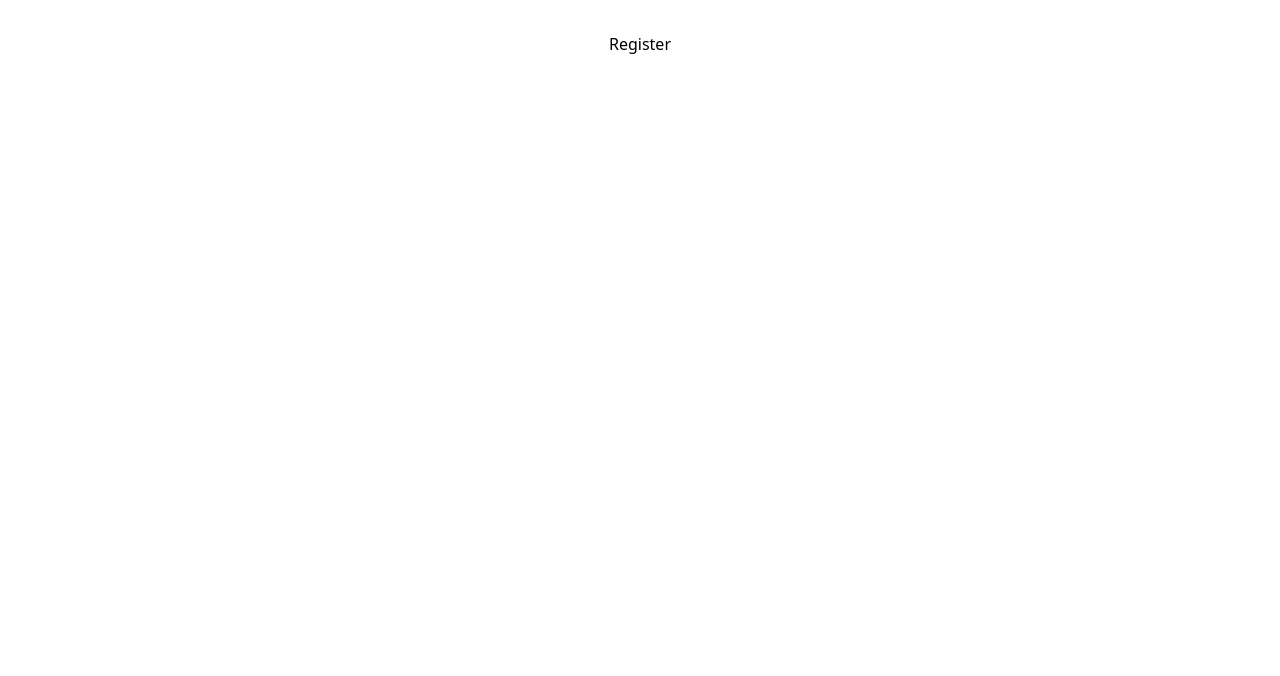
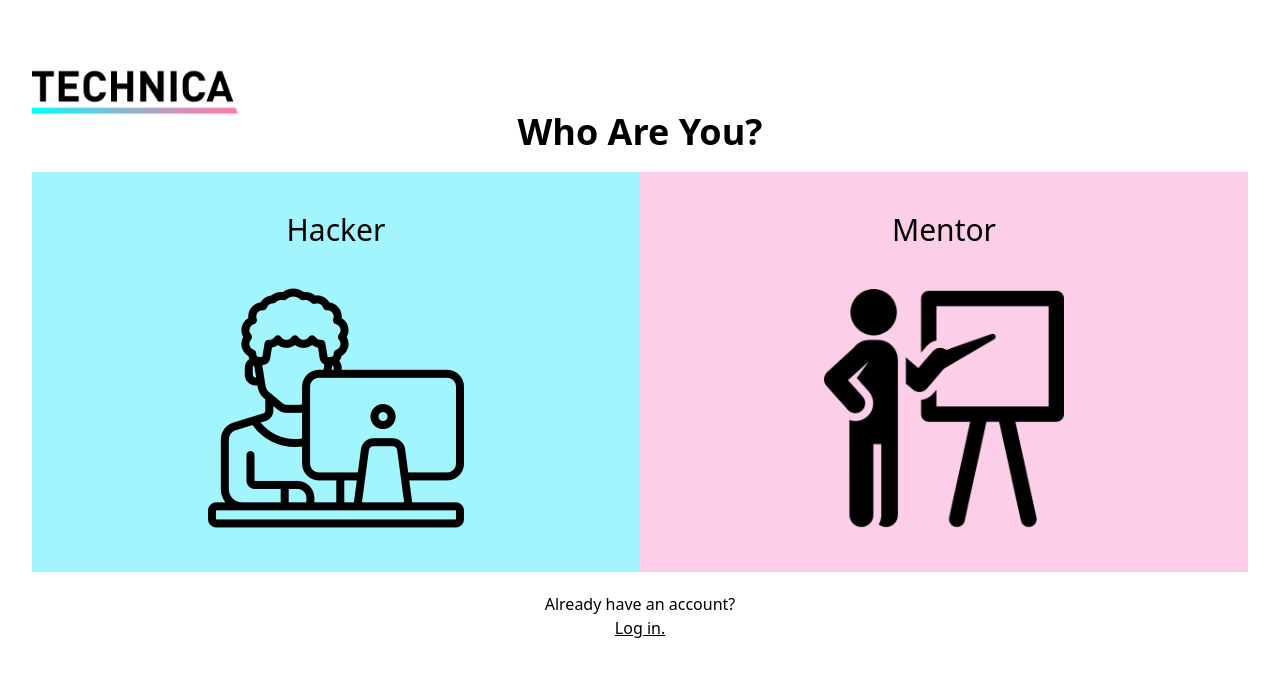
Before and after one commit to valsss314/mentor-matching, a React (Vite) app: page /Register in a window 1280 px wide. Shown: the top 676 px of the page. Built offline with nearby package versions, Linux system fonts and the light colour scheme.

Commit message:
finished overall registration page

```diff
--- a/src/App.tsx
+++ b/src/App.tsx
@@ -6,6 +6,8 @@ import Dashboard from "./pages/Dashboard";
 import AboutUs from "./pages/AboutUs";
 import Login from "./pages/Login";
 import Register from "./pages/Register";
+import HackerRegister from "./pages/HackerRegister";
+import MentorRegister from "./pages/MentorRegister";
 import { BrowserRouter, Navigate, Route, Routes } from "react-router"
 import ForgotPassword from "./pages/ForgotPassword";
 import "./App.css"
@@ -18,6 +20,8 @@ function App() {
         <Route path="/AboutUs" element={<AboutUs />} />
         <Route path="/Login" element={<Login />} />
         <Route path="/Register" element={<Register />} />
+        <Route path="/HackerRegister" element={<HackerRegister />} />
+        <Route path="/MentorRegister" element={<MentorRegister />} />
       </Routes>
   );
 }
--- a/src/pages/Dashboard.tsx
+++ b/src/pages/Dashboard.tsx
@@ -12,13 +12,13 @@ const Dashboard = () => {
       <ul className="inline-flex gap-[50px]">
         <li><Link to="/AboutUs"><button className="cursor-pointer text-xl">About Us</button></Link></li>
         <li><Link to="/Login"><button className="cursor-pointer text-xl">Sign In</button></Link></li>
-        <li><Link to="/Register"><button className="text-xl bg-gradient-to-r from-blue-500 to-pink-500 brightness-125 rounded px-3 hover:brightness-100 cursor-pointer font-bold">Register</button></Link></li>
+        <li><Link to="/Register"><button className="text-xl bg-gray-800 text-white rounded px-3 hover:bg-gray-500 cursor-pointer font-bold">Register</button></Link></li>
       </ul>
     </nav>
     <section className="max-w-none">
       <h1 className="text-6xl text-left mb-2 font-extrabold mt-15">Mentor Matching</h1>
       <h2 className="text-2xl text-left mb-5">Bring your ideas to life with the help of our amazing mentors!</h2>
-      <Link to="/Register"><button className="brightness-100 flex justify-start bg-gray-800 text-white text-xl rounded px-5 py-5 hover:bg-gray-500 cursor-pointer">Get Started</button></Link>
+      <Link to="/Register"><button className="brightness-100 flex justify-start bg-gradient-to-r from-cyan-500 to-pink-500 brightness-125 rounded px-5 py-5 hover:brightness-100 cursor-pointer text-2xl">Get Started</button></Link>
     </section>
     </>
   )
--- a/src/pages/Login.tsx
+++ b/src/pages/Login.tsx
@@ -1,4 +1,5 @@
 import React from 'react'
+import '../globals.css'
 
 const Login = () => {
   return (
--- a/src/pages/Register.tsx
+++ b/src/pages/Register.tsx
@@ -1,8 +1,38 @@
 import React from 'react'
+import {Link} from 'react-router'
+import logo from "../assets/logo-black.png"
+import '../globals.css'
+import mentorimg from "../assets/teacherimg.png"
+import hackerimg from "../assets/studentimg.png"
 
 const Register = () => {
   return (
-    <div>Register</div>
+    <>
+    <nav className="flex justify-between items-center">
+      <Link to="/"><img className="top-0 -left-50 h-30" src={logo} alt="Technica logo"></img></Link>
+    </nav>
+    <h1 className="-mt-10 text-4xl font-bold">Who Are You?</h1>
+    <section className="mt-5 flex">
+      <div className="w-1/2 h-100 bg-cyan-200">
+        <h1 className="mt-10 text-3xl">Hacker</h1>
+        <Link to="/HackerRegister">
+          <button className="cursor-pointer items-center object-contain">
+            <img src={hackerimg} className="max-w-xs scale-80"></img>
+          </button>
+        </Link>
+      </div>
+      <div className="w-1/2 h-100 bg-pink-200">
+        <h1 className="mt-10 text-3xl">Mentor</h1>
+        <Link to="/MentorRegister">
+          <button className="cursor-pointer items-center object-contain">
+            <img src={mentorimg} alt="image of a mentor" className="max-w-xs scale-75"></img>
+          </button>
+        </Link>
+      </div>
+    </section>
+    <h1 className="text-h3 items-center mt-5">Already have an account?</h1>
+    <Link to="/Login"><div className="underline">Log in.</div></Link>
+    </>
   )
 }
 
```
Also changed, not shown: src/assets/studentimg.png (added), src/assets/teacherimg.png (added).
